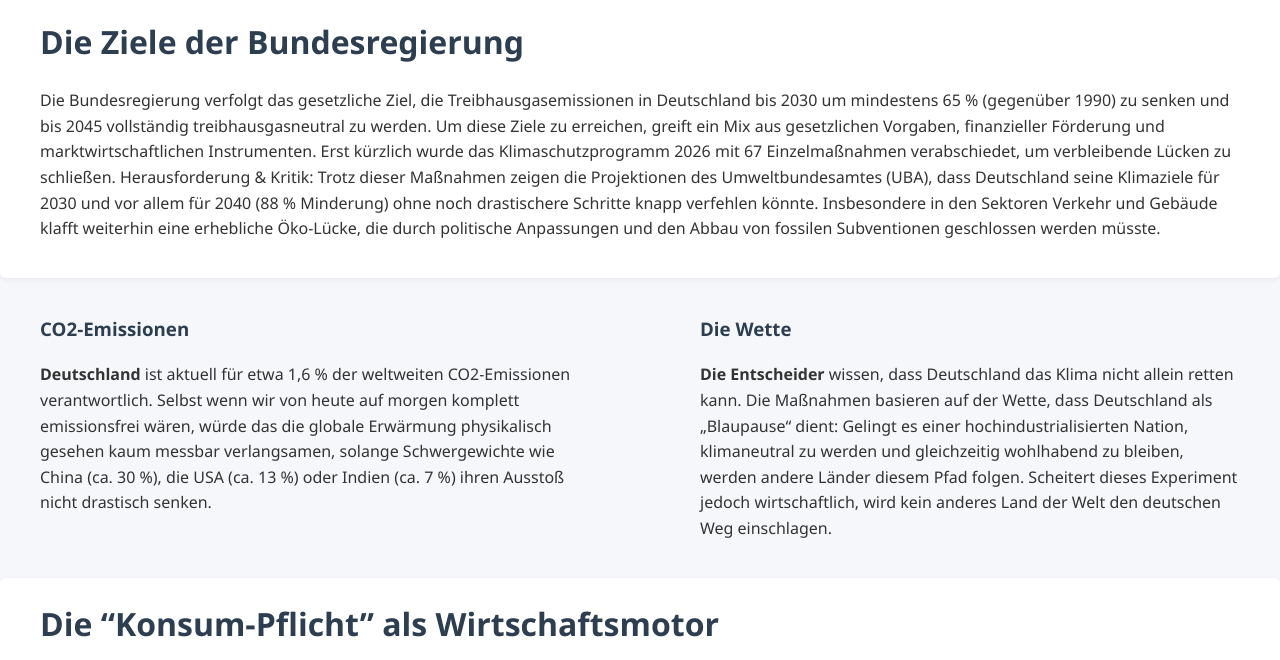
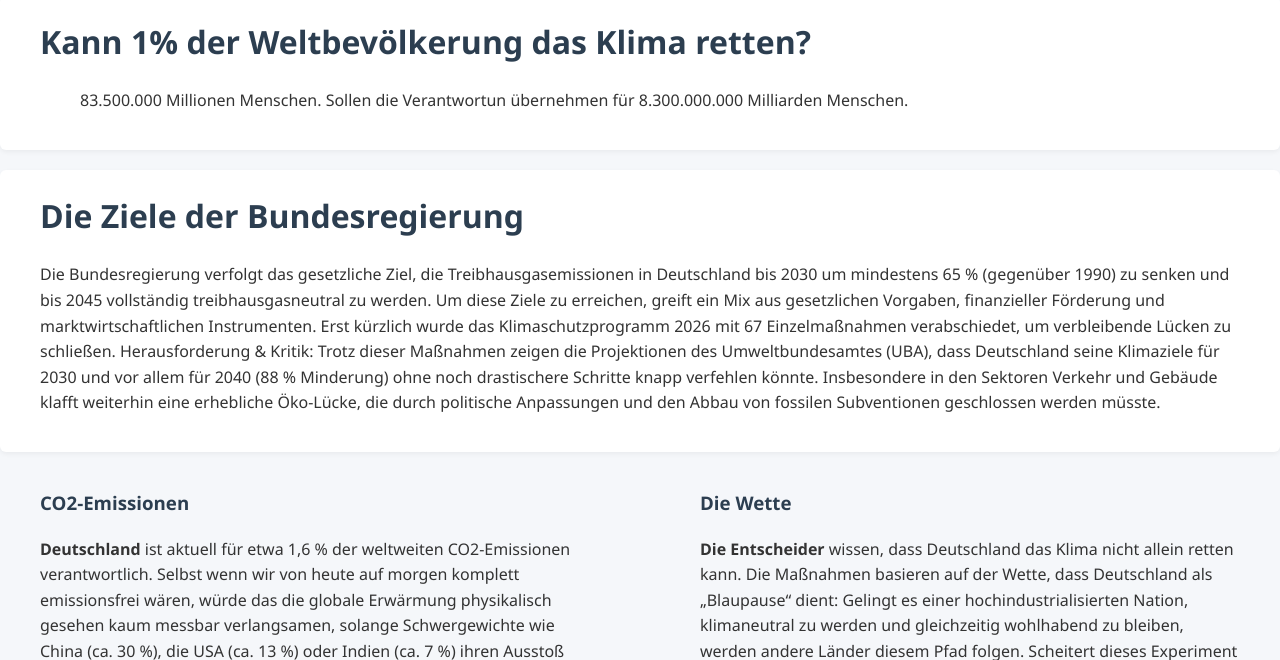
Before and after one commit to TheGermanTruth/TheGermanTruth, a Jekyll site: the page built from index.md, in a window 1280 px wide and 900 px high, scrolled down 794 px, cut to the strip 240-900 px from the top of the window. Built offline with Jekyll 4.4.1, drawn with Linux system fonts in a browser that asks for light colours.

Commit message:
Update index.md

```diff
--- a/index.md
+++ b/index.md
@@ -2,6 +2,16 @@
 layout: default
 title: "Die Co2 Lüge"
 ---
+
+<div class="section one-column" markdown="1">
+
+# Kann 1% der Weltbevölkerung das Klima retten?
+
+>83.500.000 Millionen Menschen. Sollen die Verantwortun übernehmen für
+>8.300.000.000 Milliarden Menschen.
+
+
+</div>
 
 <div class="section one-column" markdown="1">
 
```
